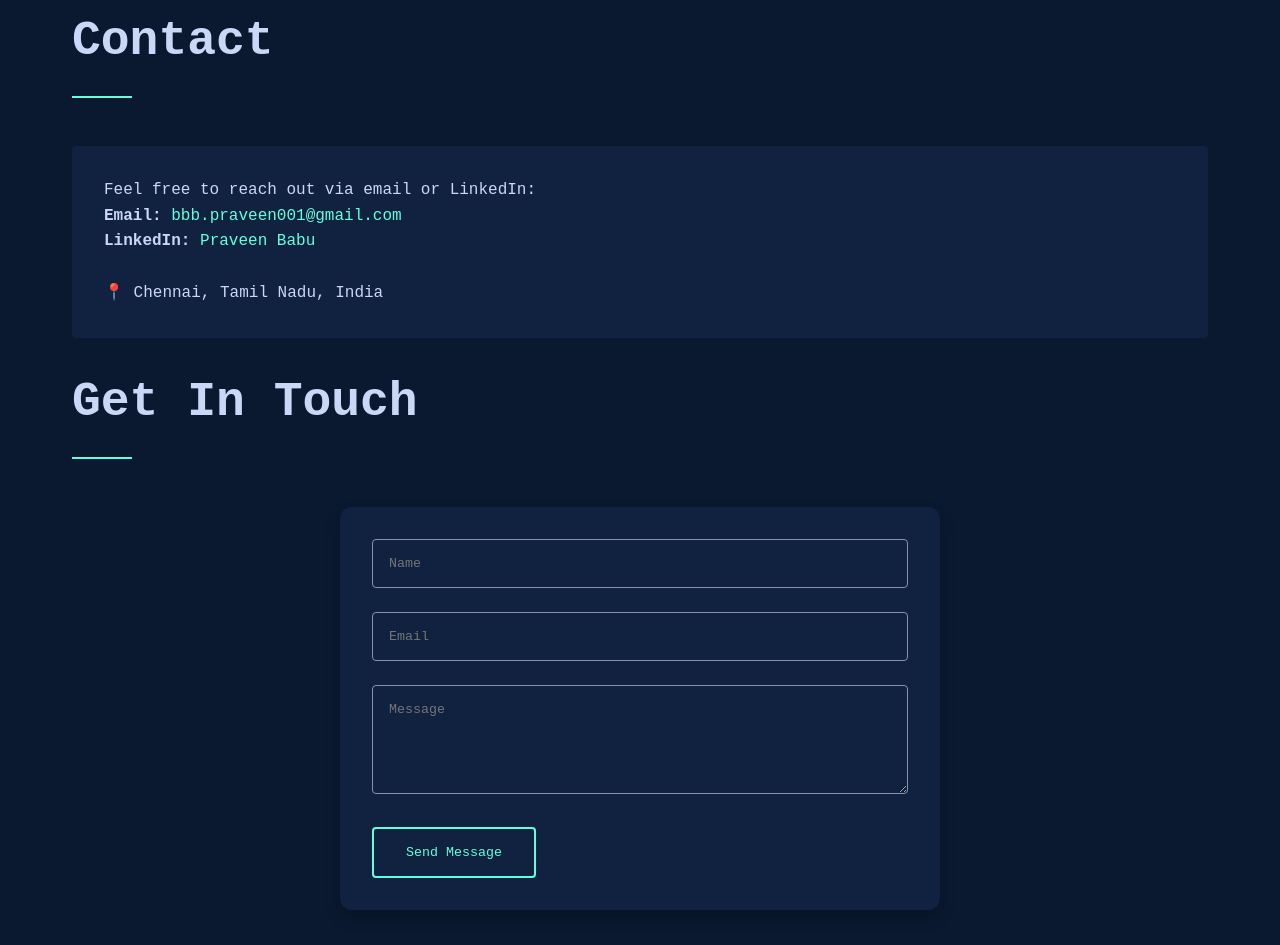
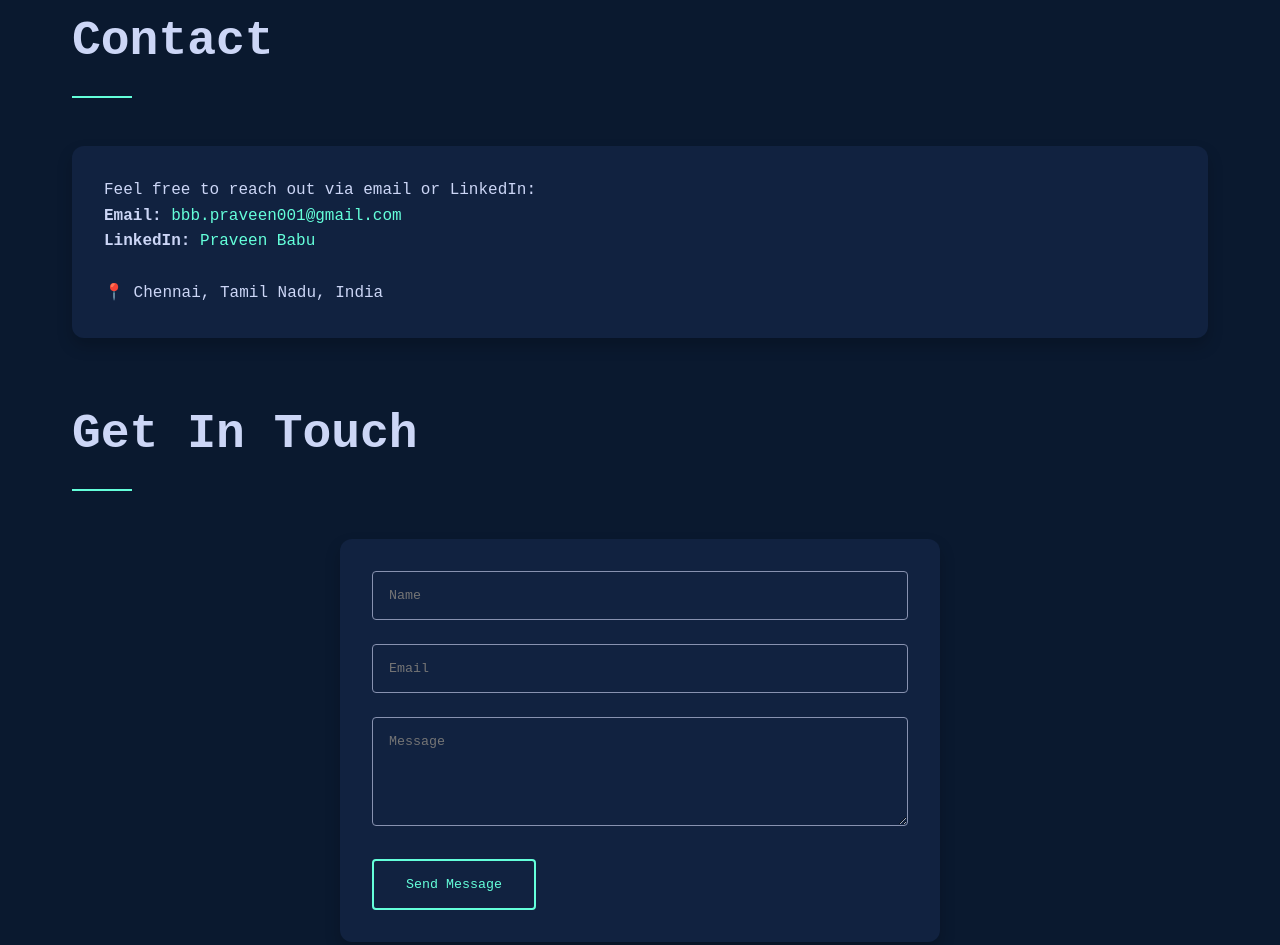
Before and after one commit to Praveendante/PraveenBabu, a plain HTML site: page docs/index.html in a window 1280 px wide. Shown: the part 3910-4855 px from the top of the page. Drawn offline with nearby package versions, Linux system fonts and the light colour scheme.

Commit message:
Add files via upload

```diff
--- a/docs/index.html
+++ b/docs/index.html
@@ -444,7 +444,7 @@
         <section id="contact" class="section">
             <div class="container">
                 <h2 class="section-title" data-aos="fade-right">Contact</h2>
-            <div class="project-card" data-aos="fade-up">
+            <div class="card" data-aos="fade-up">
                 <p>Feel free to reach out via email or LinkedIn:</p>
                 <p><strong>Email:</strong> <a href="mailto:bbb.praveen001@gmail.com">bbb.praveen001@gmail.com</a></p>
                 <p><strong>LinkedIn:</strong> <a href="https://www.linkedin.com/in/praveen-babu-712830160" target="_blank">Praveen Babu</a></p>
```
